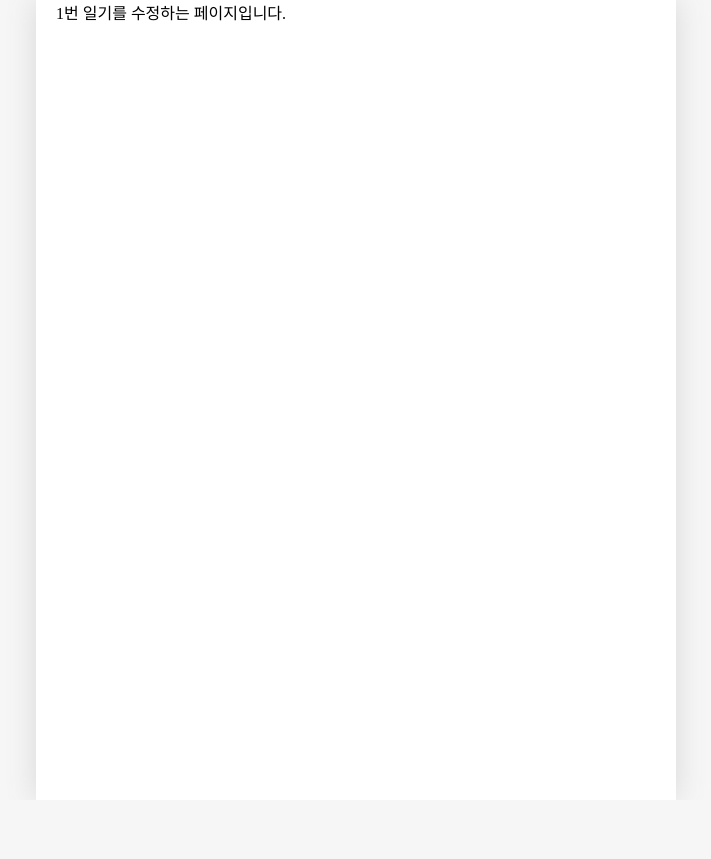
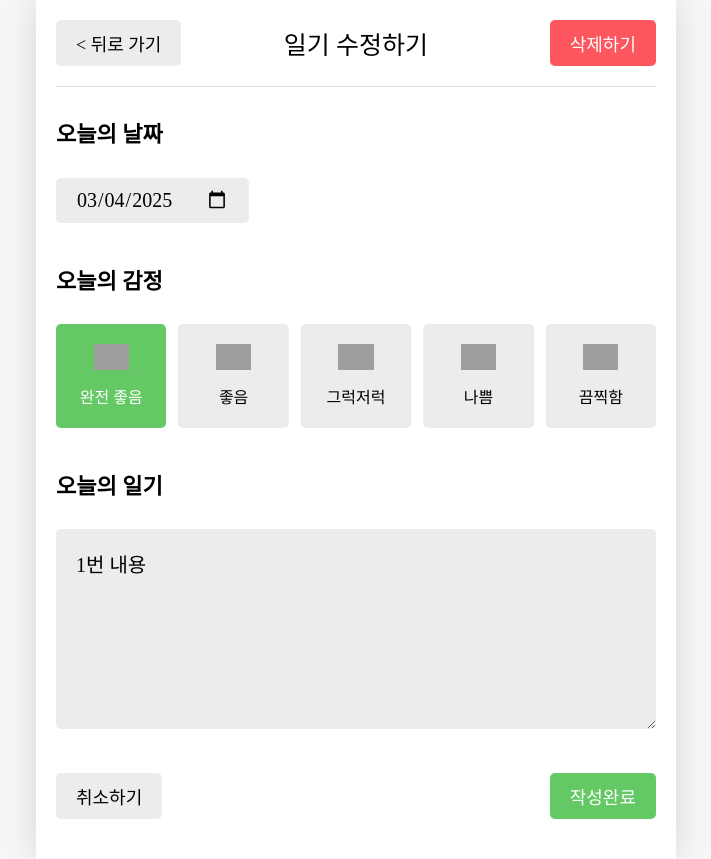
Before and after one commit to chaanghan/my-diary, a React (Vite) app: page /edit/1 in a window 1280 px wide. Shown: the whole page, without its empty margins (284-995 px from the left). Before the commit the page ends 800 px from the top, so only its background shows below. Built offline with nearby package versions, Linux system fonts and the light colour scheme; grey boxes are pictures that could not be loaded; a web font is replaced by a local one.

Commit message:
feat: 일기 수정 기능 구현

```diff
--- a/src/components/Editor.jsx
+++ b/src/components/Editor.jsx
@@ -1,4 +1,4 @@
-import React, { useState } from 'react';
+import React, { useEffect, useState } from 'react';
 import './Editor.css';
 import EmotionItem from './EmotionItem';
 import Button from './Button';
@@ -42,7 +42,7 @@
   return `${year}-${month}-${date}`;
 };
 
-const Editor = ({ onSubmit }) => {
+const Editor = ({ onSubmit, initData }) => {
   // 사용자가 작성한 내용
   const [input, setInput] = useState({
     createdDate: new Date(),
@@ -67,6 +67,16 @@
   const onSubmitButtonClick = () => {
     onSubmit(input);
   };
+
+  useEffect(() => {
+    if (initData) {
+      setInput({
+        ...initData,
+        createdDate: new Date(Number(initData.createdDate)),
+      });
+    }
+  }, [initData]);
+
   return (
     <div className="Editor">
       <section className="date_section">
--- a/src/pages/Edit.jsx
+++ b/src/pages/Edit.jsx
@@ -1,8 +1,54 @@
-import React from 'react';
-import { useParams } from 'react-router-dom';
+import React, { useContext, useEffect, useState } from 'react';
+import { useNavigate, useParams } from 'react-router-dom';
+import Header from '../components/Header';
+import Button from '../components/Button';
+import Editor from '../components/Editor';
+import { DiaryDispatchContext, DiaryStateContext } from '../App';
 
 const Edit = () => {
-  const params = useParams();
-  return <div>{params.id}번 일기를 수정하는 페이지입니다.</div>;
+  const { id } = useParams();
+  const nav = useNavigate();
+  const { onDelete, onUpdate } = useContext(DiaryDispatchContext);
+  const data = useContext(DiaryStateContext);
+  const [curDiaryItem, setCurDiaryItem] = useState();
+
+  const onClickDelete = () => {
+    if (window.confirm('일기를 정말 삭제할까요? 다시 복구되지 않아요!')) {
+      // 일기 삭제
+      onDelete(id);
+      nav('/', { replace: true });
+    }
+  };
+
+  useEffect(() => {
+    const currentDiaryItem = data.find(
+      (item) => String(item.id) === String(id)
+    );
+    if (!currentDiaryItem) {
+      window.alert('존재하지 않는 일기입니다.');
+      nav('/', { replace: true }); // nav는 모든 컴포넌트가 렌더링되고서 동작함
+    }
+    setCurDiaryItem(currentDiaryItem);
+  }, [id]);
+
+  const onSubmit = (input) => {
+    if (window.confirm('일기를 정말 수정할까요?')) {
+      const { createdDate, emotionId, content } = input;
+      onUpdate(id, createdDate.getTime(), emotionId, content);
+    }
+    nav('/', { replace: true });
+  };
+  return (
+    <div>
+      <Header
+        title="일기 수정하기"
+        leftChild={<Button text="< 뒤로 가기" onClick={() => nav(-1)} />}
+        rightChild={
+          <Button text="삭제하기" type="NEGATIVE" onClick={onClickDelete} />
+        }
+      />
+      <Editor initData={curDiaryItem} onSubmit={onSubmit} />
+    </div>
+  );
 };
 export default Edit;
```
